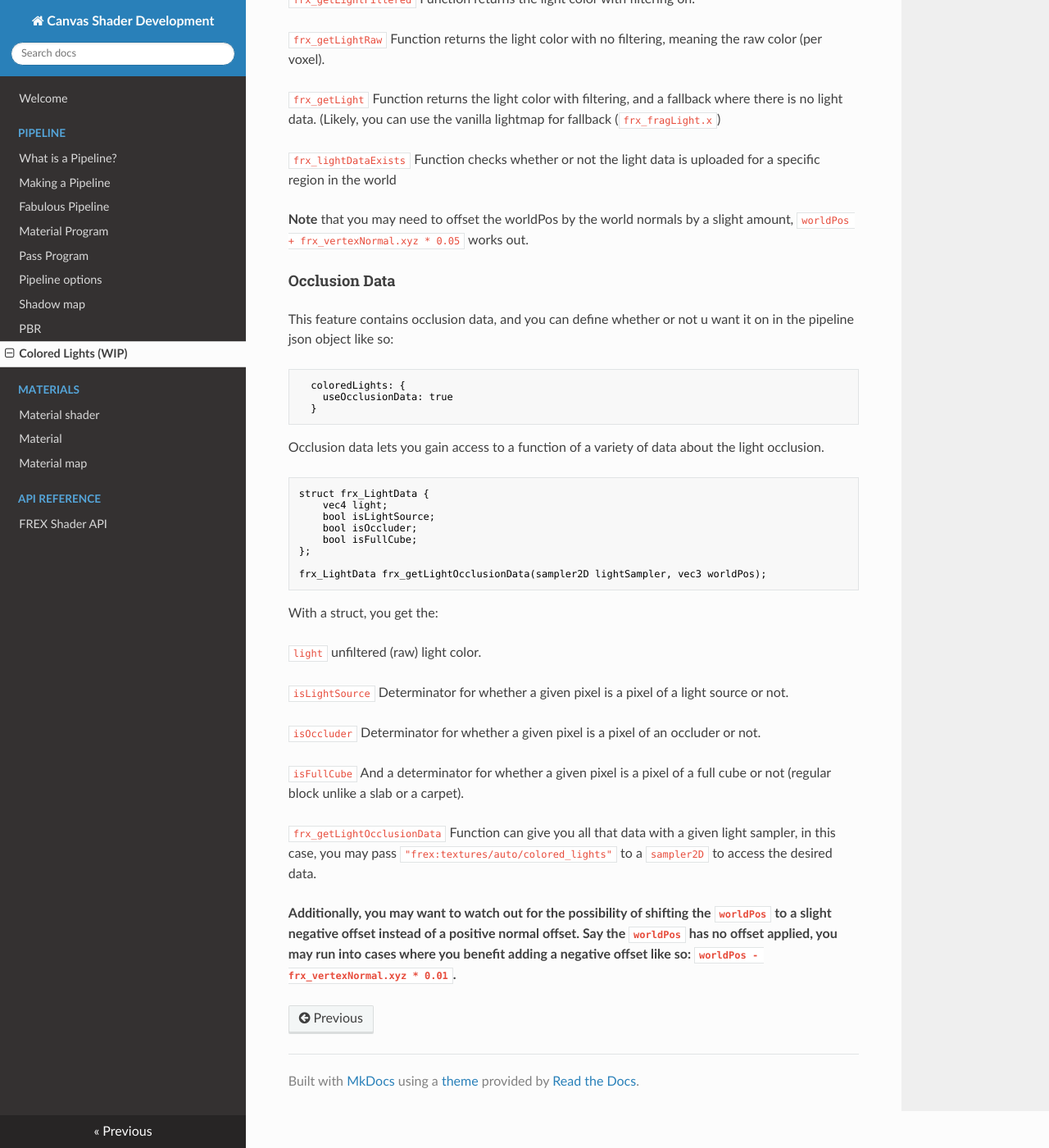
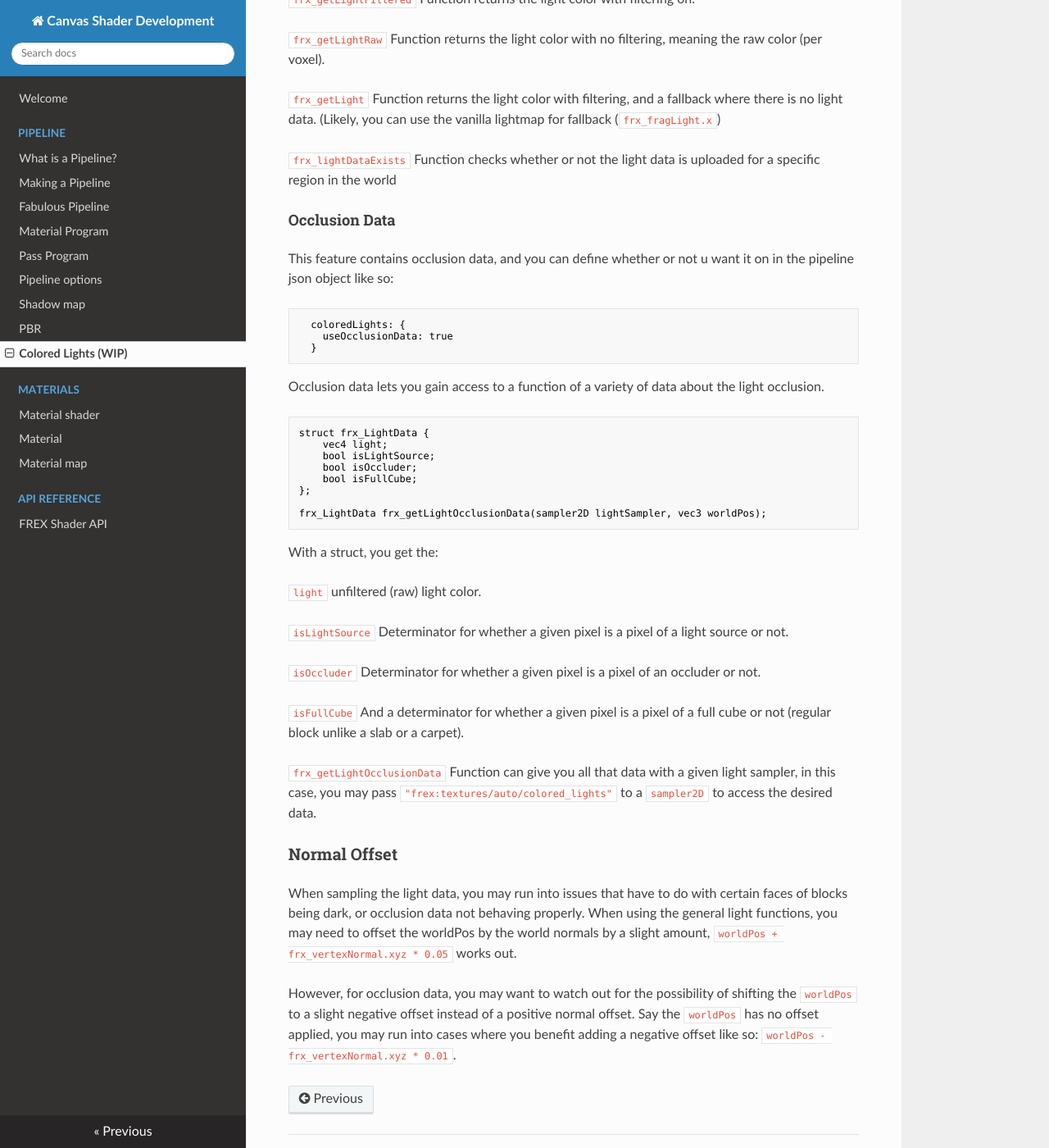
Before and after one commit to spiralhalo/canvas-shader-guide, an MkDocs documentation site: the page built from docs/pipeline/colored_lights.md, in a window 1280 px wide and 1400 px high, scrolled down 2333 px. Shown: the whole window at 82% size. Built offline with MkDocs 1.6.1, drawn with Linux system fonts in a browser that asks for light colours; nearby versions of some CDN libraries.

Commit message:
Update colored_lights.md

```diff
--- a/docs/pipeline/colored_lights.md
+++ b/docs/pipeline/colored_lights.md
@@ -94,8 +94,6 @@ bool frx_lightDataExists(sampler2D lightSampler, vec3 worldPos);
 
 `frx_lightDataExists` Function checks whether or not the light data is uploaded for a specific region in the world
 
-**Note** that you may need to offset the worldPos by the world normals by a slight amount, `worldPos + frx_vertexNormal.xyz * 0.05` works out.
-
 
 #### Occlusion Data
 This feature contains occlusion data, and you can define whether or not u want it on in the pipeline json object like so:
@@ -129,5 +127,9 @@ With a struct, you get the:
 
 `frx_getLightOcclusionData` Function can give you all that data with a given light sampler, in this case, you may pass `"frex:textures/auto/colored_lights"` to a `sampler2D` to access the desired data.
 
-**Additionally, you may want to watch out for the possibility of shifting the `worldPos` to a slight negative offset instead of a positive normal offset.
-Say the `worldPos` has no offset applied, you may run into cases where you benefit adding a negative offset like so: `worldPos - frx_vertexNormal.xyz * 0.01`.**
+### Normal Offset
+When sampling the light data, you may run into issues that have to do with certain faces of blocks being dark, or occlusion data not behaving properly.
+When using the general light functions, you may need to offset the worldPos by the world normals by a slight amount, `worldPos + frx_vertexNormal.xyz * 0.05` works out.
+
+However, for occlusion data,  you may want to watch out for the possibility of shifting the `worldPos` to a slight negative offset instead of a positive normal offset.
+Say the `worldPos` has no offset applied, you may run into cases where you benefit adding a negative offset like so: `worldPos - frx_vertexNormal.xyz * 0.01`.
```
